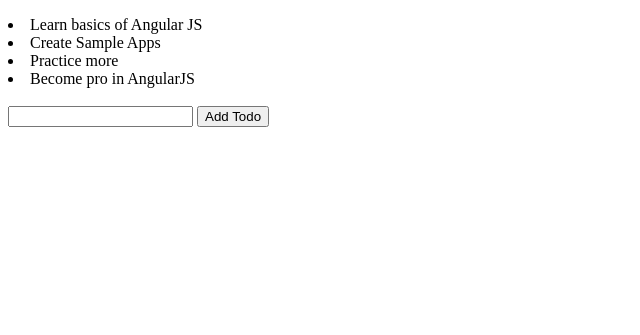
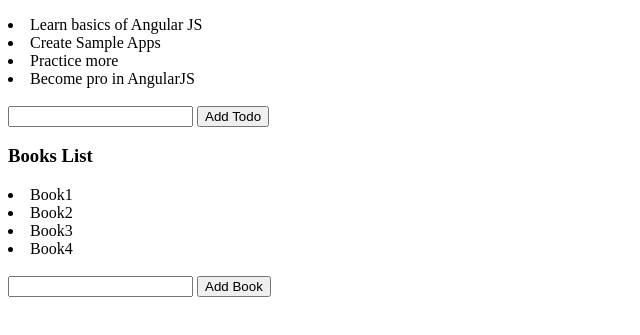
Before and after one commit to VenkateshSomu/AngularJS, a plain HTML site: page index.html in a window 1280 px wide. Shown: the part 105-440 px from the top of the page, without its empty margins (0-640 px from the left). Drawn offline with nearby package versions, Linux system fonts and the light colour scheme.

Commit message:
created scope of books object

```diff
--- a/index.html
+++ b/index.html
@@ -26,5 +26,14 @@
             <button ng-click="addTodo()">Add Todo</button>
         </div>
 
+        <div ng-controller="MainController">
+            <h3>Books List</h3>
+            <div ng-repeat="book in books.list">
+                <li>{{ book }}</li>
+            </div>
+            <br>
+            <input type="text" name="bookItem" ng-model="bookItem">
+            <button ng-click="addBook(books.list, bookItem)">Add Book</button>
+        </div>
     </body>
 </html>
--- a/js/controllers/MainController.js
+++ b/js/controllers/MainController.js
@@ -3,4 +3,10 @@
     $scope.addTodo = function(){
         $scope.list.push($scope.todoItem)
     }
+    $scope.books = {
+        list: ["Book1", "Book2","Book3","Book4"]
+    }
+    $scope.addBook = function(itemList, bookItem){
+        itemList.push(bookItem)
+    }
 }]);
```
